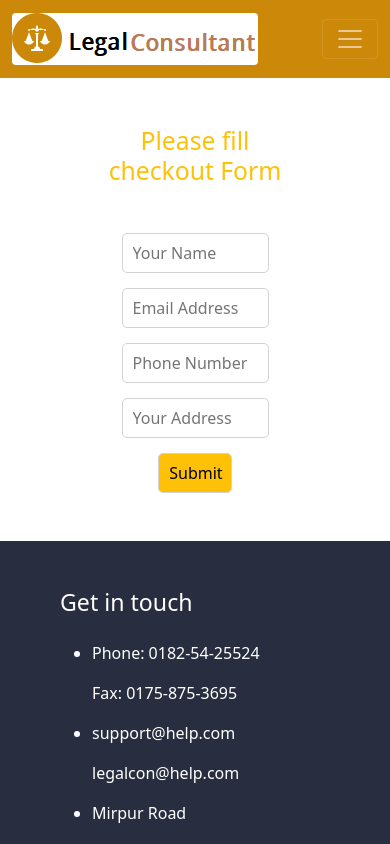
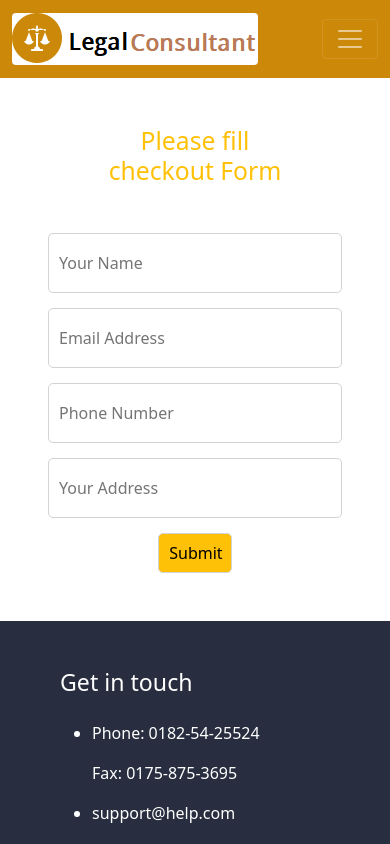
Before and after one commit to mohiuddin2721/shawon-legal-consultant-jm-10, a React (Create React App) app: page /checkOut in a window 390 px wide. Shown: the top 844 px of the page. Built offline with nearby package versions, Linux system fonts and the light colour scheme; no server answers; sample sign-in values are in the browser's storage.

Commit message:
check out form update

```diff
--- a/src/components/home/CheckOut/CheckOut.css
+++ b/src/components/home/CheckOut/CheckOut.css
@@ -1,7 +1,8 @@
 .checkout-form {
     margin: 0 auto;
 }
-.checkout-form input{
+
+.checkout-form input {
     margin: 0 auto;
     display: block;
     width: 50%;
@@ -12,3 +13,18 @@
     font-size: 16px;
     margin-bottom: 15px;
 }
+
+@media only screen and (max-width: 600px) {
+    .checkout-form {
+        margin: 0 auto;
+    }
+
+    .checkout-form input {
+        width: 100%;
+        height: 60px;
+    }
+    .checkout-form .submit-button {
+        width: 100%;
+        height: 40px;
+    }
+}
--- a/src/components/home/CheckOut/CheckOut.js
+++ b/src/components/home/CheckOut/CheckOut.js
@@ -23,7 +23,7 @@ const CheckOut = () => {
                 <input type="text" name="address" id="" placeholder='Your Address' />
 
                 <input
-                    className='w-25 mx-auto btn btn-warning mt-2'
+                    className='w-25 mx-auto btn btn-warning mt-2 submit-button'
                     type="submit"
                     value="Submit" />
             </form>
```
